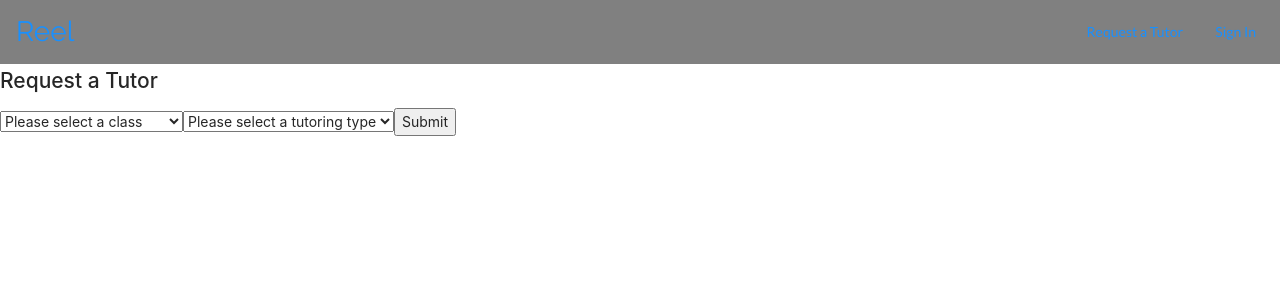
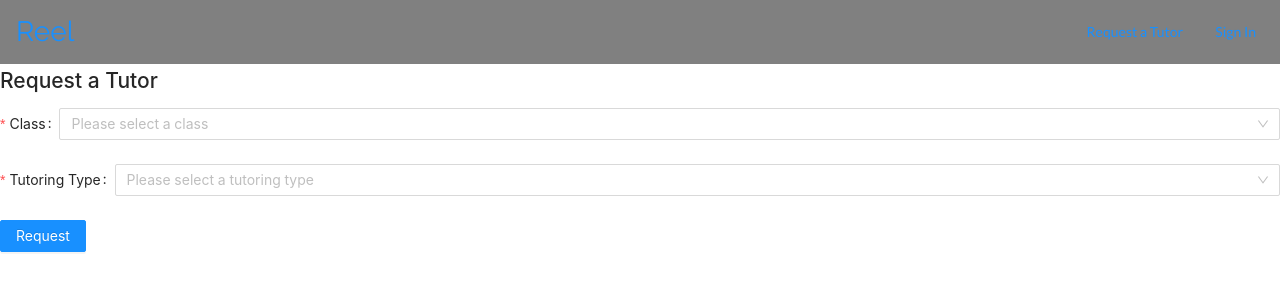
Before and after one commit to kesne/Reel, a Next.js app: page /request in a window 1280 px wide. Shown: the top 300 px of the page. Built offline with nearby package versions, Linux system fonts and the light colour scheme.

Commit message:
Refactor request form to use ant design

```diff
--- a/components/Request/Index.jsx
+++ b/components/Request/Index.jsx
@@ -1,21 +1,9 @@
-import { useState } from 'react';
-import Select from './Select';
+import { Form, Input, Button, Select } from 'antd';
+const { Option } = Select;
 
 export default function() {
-    const [classID, setClassID] = useState('');
-    const [tutorType, setTutorType] = useState('');
-    const [classIfOther, setClassIfOther] = useState('');
-    const [description, setDescription] = useState('');
-    const [location, setLocation] = useState('');
-
-    const handleSubmit = e => {
-        e.preventDefault();
-        console.log(`
-            Input   |   Value
-        ------------+-----------
-        Class       | ${classID}
-        Tutor Type  | ${tutorType}
-        Description | ${description}`);
+    const handleSubmit = values => {
+        console.log(values);
     };
 
     const handleClassSelect = e => {
@@ -26,44 +14,35 @@ export default function() {
     };
 
     return (
-        <form onSubmit={handleSubmit}>
+        <Form onFinish={handleSubmit}>
             <h2>Request a Tutor</h2>
-
-            <Select
-                currentVal={classID}
-                options={[
-                    { value: '', text: 'Please select a class' },
-                    { value: 'ENG150', text: 'Intro to Literary Analysis' },
-                    { value: 'MATH140', text: 'Calculus II' },
-                    { value: 'PHIL150', text: 'Symbolic Logic' },
-                    { value: 'OTHER', text: 'Other (Extracurricular)' },
-                ]}
-                handleChange={handleClassSelect}
-            />
-
-            <Select
-                currentVal={tutorType}
-                options={[
-                    { value: '', text: 'Please select a tutoring type' },
-                    { value: 'WRITING', text: 'Writing' },
-                    {
-                        value: 'CONTENT',
-                        text: 'Content',
-                        isDisabled: classID === 'OTHER',
-                    },
-                ]}
-                handleChange={e => setTutorType(e.target.value)}
-            />
-
-            {classID !== '' && tutorType !== '' ? (
-                <textarea
-                    placeholder="What do you need help with?"
-                    value={description}
-                    onChange={e => setDescription(e.target.value)}
-                />
-            ) : null}
-
-            <button type="submit">Submit</button>
-        </form>
+            <Form.Item
+                name="classID"
+                label="Class"
+                rules={[{ required: true }]}
+            >
+                <Select placeholder="Please select a class">
+                    <Option value="ENG150">Intro to Literary Analysis</Option>
+                    <Option value="PHIL150">Symbolic Logic</Option>
+                    <Option value="MATH140">Calculus II</Option>
+                    <Option value="OTHER">Other (extracurricular)</Option>
+                </Select>
+            </Form.Item>
+            <Form.Item
+                name="tutorType"
+                label="Tutoring Type"
+                rules={[{ required: true }]}
+            >
+                <Select placeholder="Please select a tutoring type">
+                    <Option value="WRITING">Writing</Option>
+                    <Option value="CONTENT">Content</Option>
+                </Select>
+            </Form.Item>
+            <Form.Item>
+                <Button type="primary" htmlType="submit">
+                    Request
+                </Button>
+            </Form.Item>
+        </Form>
     );
 }
```
